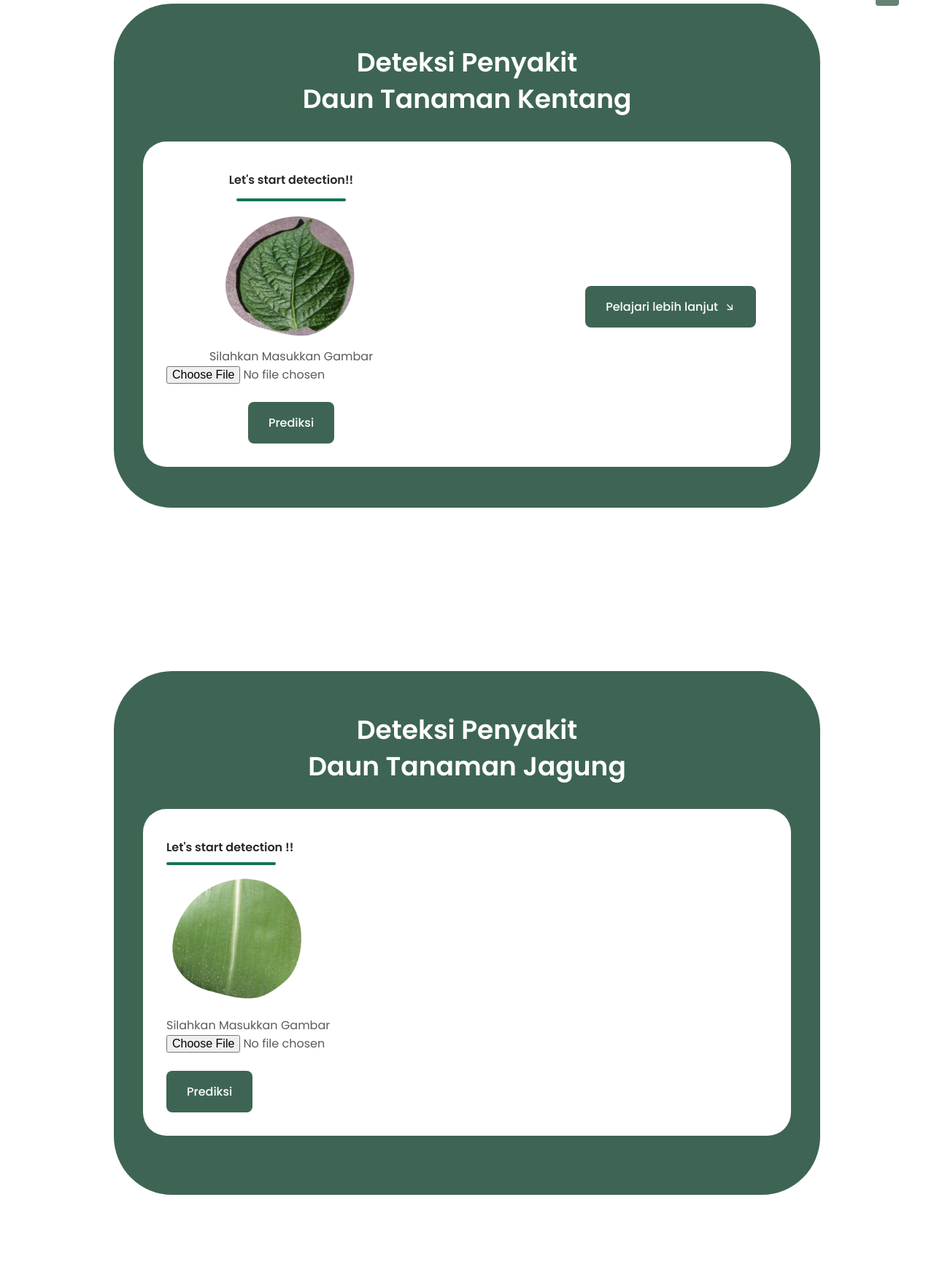
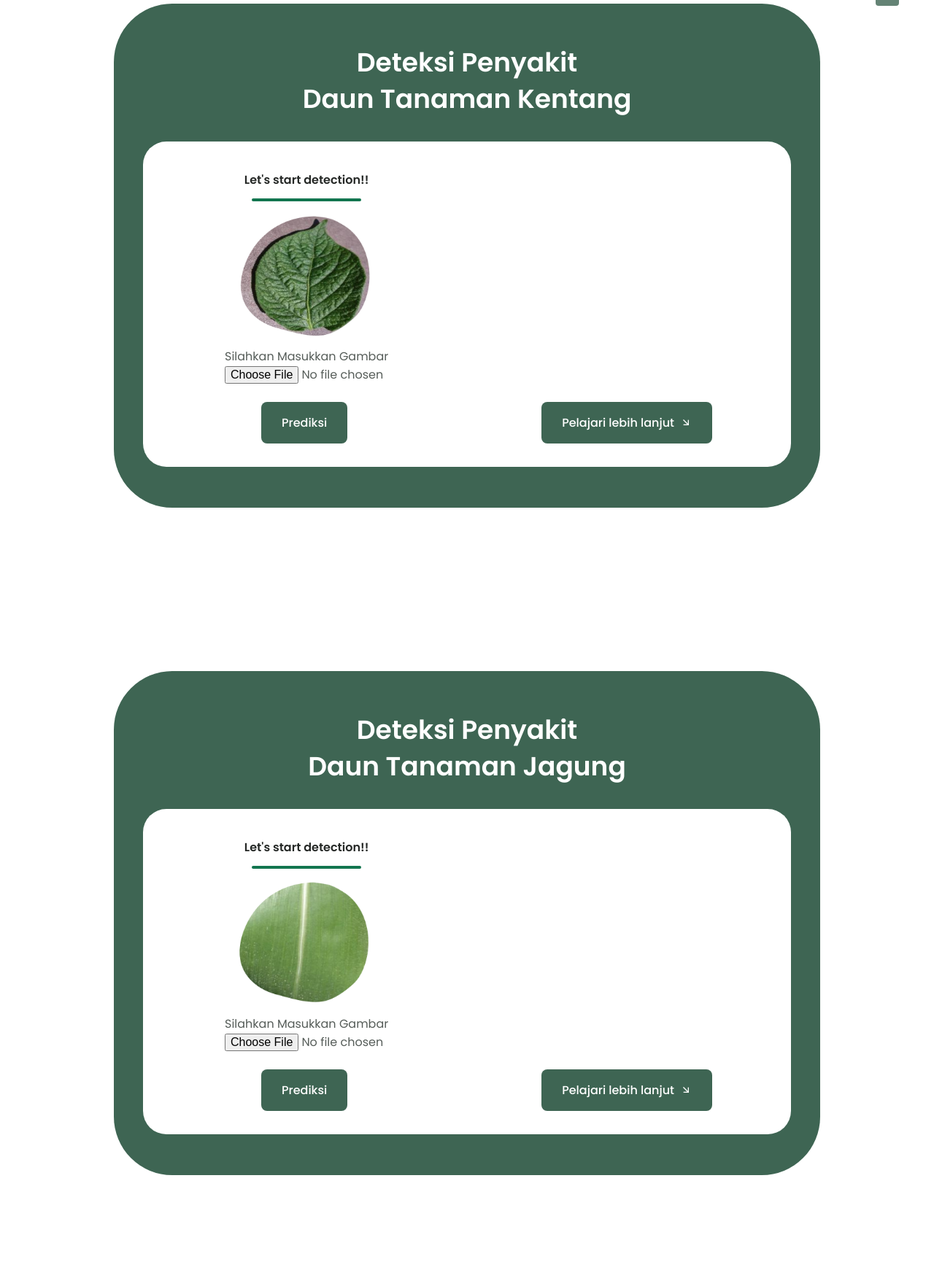
Before and after one commit to gizkarp/PACornAndPotato, a Flask app: page / in a window 1280 px wide. Shown: the part 1032-2795 px from the top of the page at 73% size. Run offline with Flask 3, Linux system fonts and the light colour scheme.

Commit message:
Update index.html

```diff
--- a/templates/index.html
+++ b/templates/index.html
@@ -118,14 +118,12 @@
 
                         <div class="steps__card">
                         <div class="row">
-                            <div class="col">
+                            <div class="col" style="margin-left: 80px;">
                                     <h1 class="steps__card-title">Let's start detection!!</h1>
                                 <div class="line"></div>
                                     <img src={{ url_for('static', filename='/img/8.png') }} alt="" width="200">
                                     <p class="steps__card-description" style="font-size: medium;">Silahkan Masukkan Gambar</p>
-                                    <p><input type="file" id="input_gambar" name="file"></p>
-                                    <br>
-                                    <button type="submit" id="prediksi_submit" class="button button--flex">Prediksi</button>
+
                             </div>
                             <div class="col" style="margin-right: 80px;">
                                     <div class="hasilprediksi">
@@ -136,9 +134,22 @@
                                         </div>
                                     </div>
                             </div>
+                        </div>
+                        <div class="row">
+                            <div class="col" style="margin-left: 80px;">
+                                <p><input type="file" id="input_gambar" name="file"></p>
+                                <br>
+                            </div>
+                        </div>
+                        <div class="row">
+                            <div class="col" style="margin-left: 130px;">
+                                <button type="submit" id="prediksi_submit" class="button button--flex">Prediksi</button>
+                            </div>
+                            <div class="col" style="margin-right: 60px;">
                                 <a href="#kentang" class="button button--flex">
                                     Pelajari lebih lanjut <i class="ri-arrow-right-down-line button__icon"></i>
                                 </a>
+                            </div>
                         </div>
                         </div>
                 </div>
@@ -151,19 +162,39 @@
                     </h2>
 
                         <div class="steps__card">
-                            <h1 class="steps__card-title">Let's start detection !!</h1>
+                        <div class="row">
+                            <div class="col" style="margin-left: 80px;">
+                                    <h1 class="steps__card-title">Let's start detection!!</h1>
                                 <div class="line"></div>
                                     <img src={{ url_for('static', filename='/img/12.png') }} alt="" width="200">
                                     <p class="steps__card-description" style="font-size: medium;">Silahkan Masukkan Gambar</p>
-                            <p><input type="file" id="input_gambar_jagung" name="file"></p>
-                            <br>
-                            <button type="submit" id="prediksi_submit_jagung" class="button button--flex">Prediksi</button>
+
                             </div>
+                            <div class="col" style="margin-right: 80px;">
                                     <div class="hasilprediksi">
                                     <br>
                                     <!-- Bagian Halaman untuk Hasil Prediksi -->
-                            <div id="hasil_prediksi_jagung" align="center">
+                                        <div class="steps__card-title" id="hasil_prediksi_jagung" align="center">
                                     <!-- Hasil Prediksi akan ditampilkan di sini-->
+                                        </div>
+                                    </div>
+                            </div>
+                        </div>
+                        <div class="row">
+                            <div class="col" style="margin-left: 80px;">
+                                <p><input type="file" id="input_gambar_jagung" name="file"></p>
+                                <br>
+                            </div>
+                        </div>
+                        <div class="row">
+                            <div class="col" style="margin-left: 130px;">
+                                <button type="submit" id="prediksi_submit_jagung" class="button button--flex">Prediksi</button>
+                            </div>
+                            <div class="col" style="margin-right: 60px;">
+                                <a href="#jagung" class="button button--flex">
+                                    Pelajari lebih lanjut <i class="ri-arrow-right-down-line button__icon"></i>
+                                </a>
+                            </div>
                         </div>
                         </div>
                 </div>
```
Lines whose indentation alone changed are shown as unchanged.
